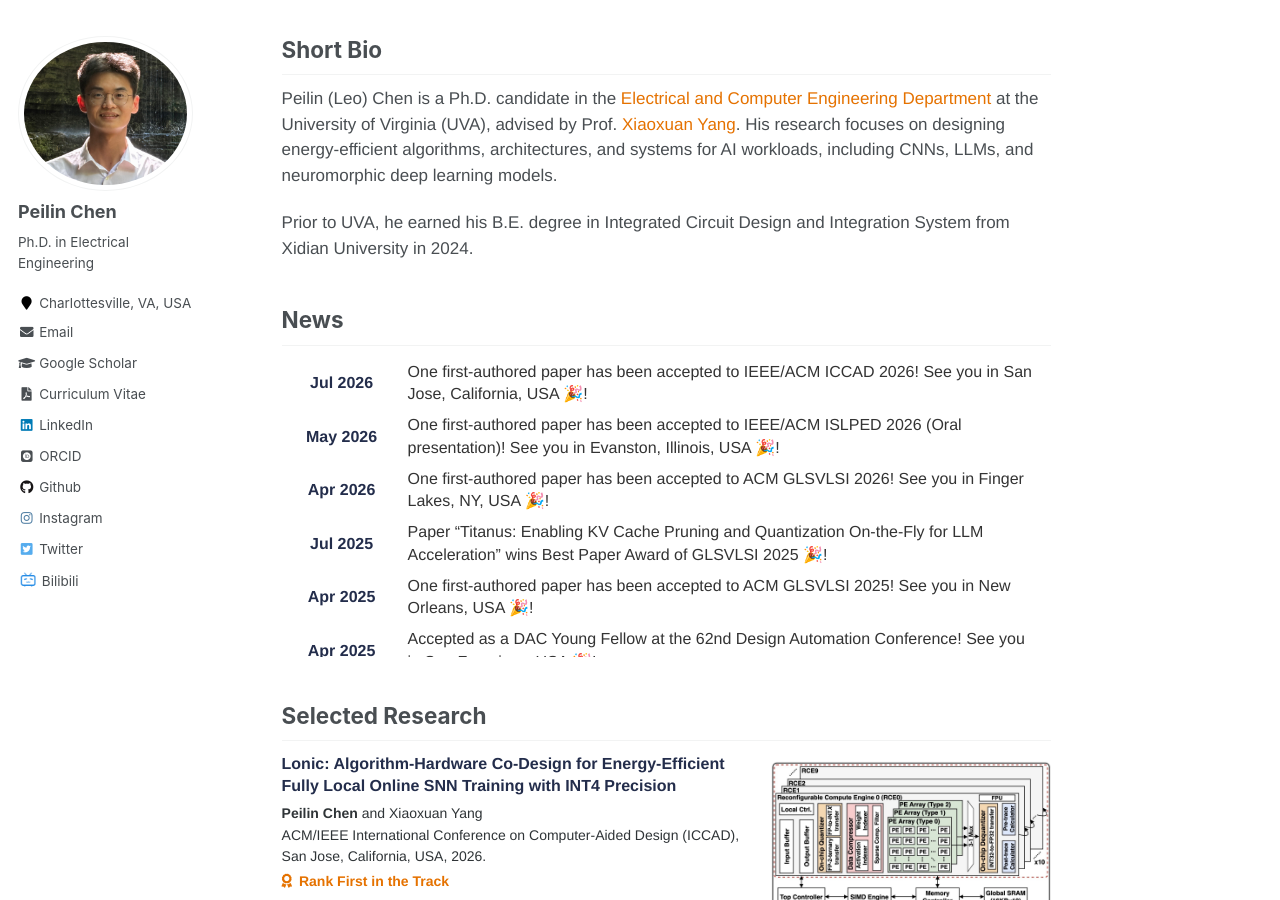
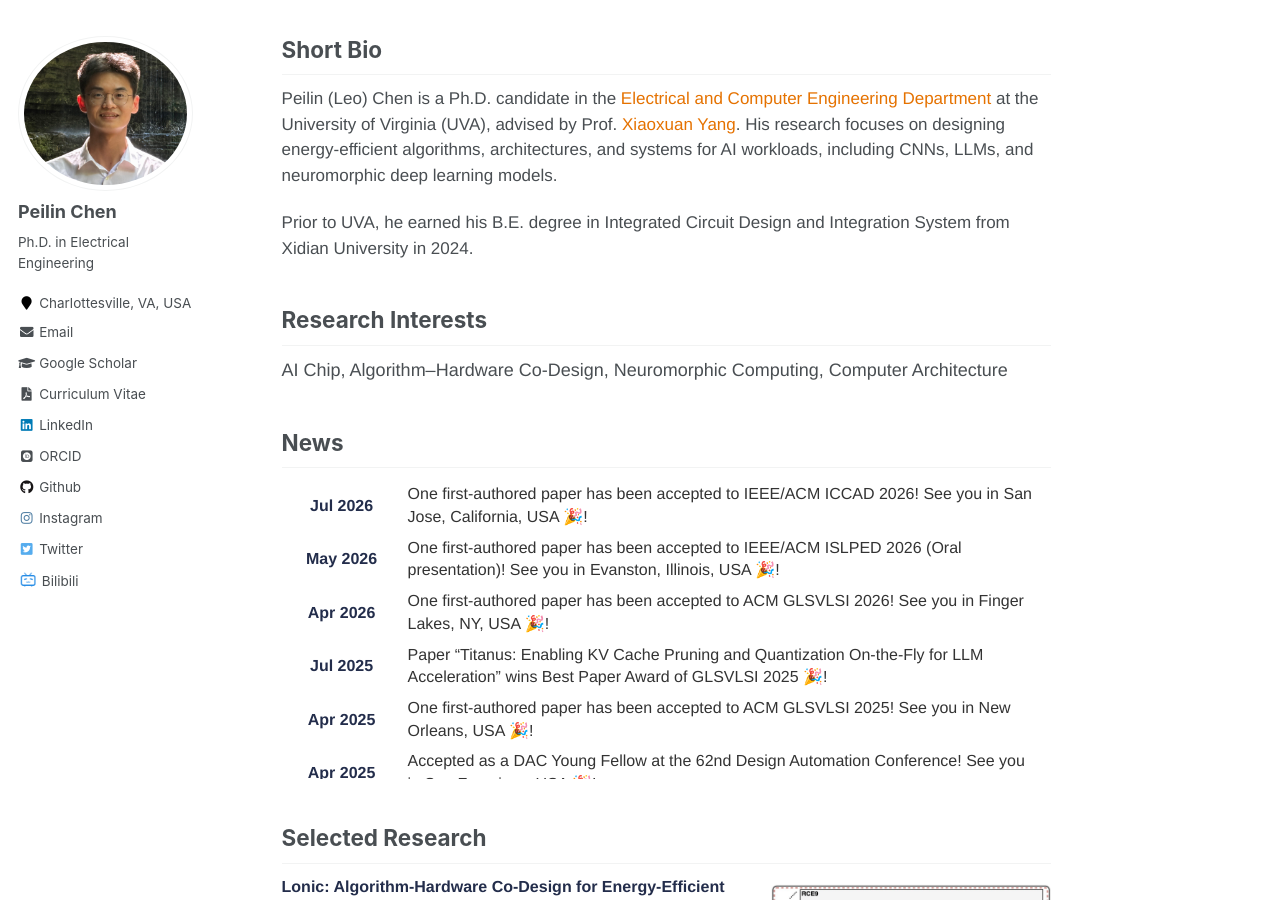
Before and after one commit to peilin-chen/peilin-chen.github.io, a Jekyll site: the page built from _pages/about.md, in a window 1280 px wide and 900 px high. Built offline with Jekyll 4.4.1, drawn with Linux system fonts in a browser that asks for light colours; some web fonts are replaced.

Commit message:
Reveal research interests in about.md
Uncomment research interests section in about page.

```diff
--- a/_pages/about.md
+++ b/_pages/about.md
@@ -18,11 +18,11 @@ Prior to UVA, he earned his B.E. degree in Integrated Circuit Design and Integra
 
 </div>
 
-<!--## Research Interests
+## Research Interests
 
 <p class="research-interests">
   AI Chip, Algorithm–Hardware Co-Design, Neuromorphic Computing, Computer Architecture
-</p>-->
+</p>
 
 ## News
 
```
